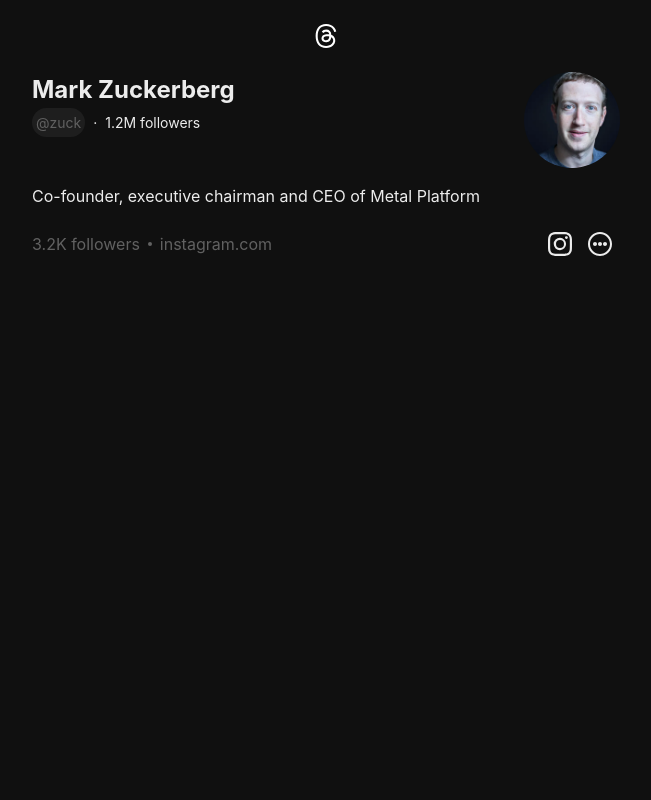
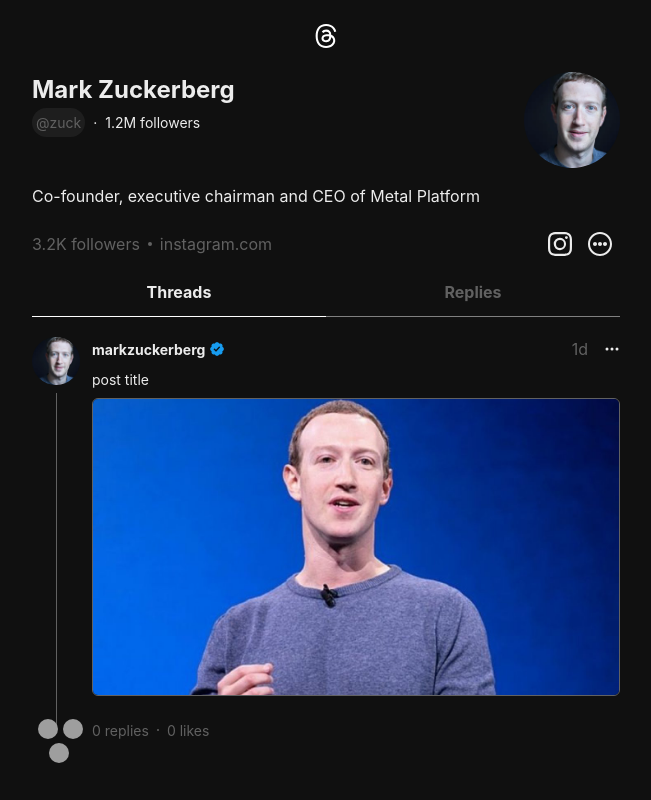
Before and after one commit to nunomh/mern-threads-asaprogrammer, a React (Vite) app in the folder frontend/: page /markzuckerberg in a window 1280 px wide. Shown: the whole page, without its empty margins (314-965 px from the left). Built offline with nearby package versions, Linux system fonts and the light colour scheme; grey boxes are pictures that could not be loaded.

Commit message:
Create UserPost component

```diff
--- a/frontend/src/components/UserHeader.jsx
+++ b/frontend/src/components/UserHeader.jsx
@@ -75,6 +75,22 @@ const UserHeader = () => {
                     </Box>
                 </Flex>
             </Flex>
+
+            <Flex w={'full'}>
+                <Flex flex={1} borderBottom={'1.5px solid white'} justifyContent={'center'} pb={3} cursor={'pointer'}>
+                    <Text fontWeight={'bold'}>Threads</Text>
+                </Flex>
+                <Flex
+                    flex={1}
+                    borderBottom={'1px solid gray'}
+                    justifyContent={'center'}
+                    color={'gray.light'}
+                    pb={3}
+                    cursor={'pointer'}
+                >
+                    <Text fontWeight={'bold'}>Replies</Text>
+                </Flex>
+            </Flex>
         </VStack>
     );
 };
--- /dev/null
+++ b/frontend/src/components/UserPost.jsx
@@ -0,0 +1,82 @@
+import { Avatar, Flex, Box, Text, Image } from '@chakra-ui/react';
+import { BsThreeDots } from 'react-icons/bs';
+import { Link } from 'react-router-dom';
+
+const UserPost = () => {
+    return (
+        <Link to="/markzuckerberg/post/1">
+            <Flex gap={3} mb={4} py={5}>
+                <Flex flexDirection={'column'} alignItems={'center'}>
+                    <Avatar size={'md'} name="Mark Zuckerberg" src="/zuck-avatar.png" />
+                    <Box w="1px" h={'full'} bg={'gray.light'} my={2}></Box>
+                    <Box position={'relative'} w={'full'}>
+                        <Avatar
+                            size="xs"
+                            name="John doe"
+                            src="https://bit.ly/dan-abramov"
+                            position={'absolute'}
+                            top={'0px'}
+                            left="15px"
+                            padding={'2px'}
+                        />
+                        <Avatar
+                            size="xs"
+                            name="John doe"
+                            src="https://bit.ly/sage-adebayo"
+                            position={'absolute'}
+                            bottom={'0px'}
+                            right="-5px"
+                            padding={'2px'}
+                        />
+                        <Avatar
+                            size="xs"
+                            name="John doe"
+                            src="https://bit.ly/prosper-baba"
+                            position={'absolute'}
+                            bottom={'0px'}
+                            left="4px"
+                            padding={'2px'}
+                        />
+                    </Box>
+                </Flex>
+                <Flex flex={1} flexDirection={'column'} gap={2}>
+                    <Flex justifyContent={'space-between'} w={'full'}>
+                        <Flex w={'full'} alignItems={'center'}>
+                            <Text fontSize={'sm'} fontWeight={'bold'}>
+                                markzuckerberg
+                            </Text>
+                            <Image src="/verified.png" w={4} h={4} ml={1} />
+                        </Flex>
+                        <Flex gap={4} alignItems={'center'}>
+                            <Text fontStyle={'sm'} color={'gray.light'}>
+                                1d
+                            </Text>
+                            <BsThreeDots />
+                        </Flex>
+                    </Flex>
+
+                    <Text fontSize={'sm'}>post title</Text>
+                    <Box borderRadius={6} overflow={'hidden'} border={'1px solid'} borderColor={'gray.light'}>
+                        <Image src="/post1.png" w={'full'} />
+                    </Box>
+
+                    <Flex gap={3} my={1}>
+                        {/* <Actions liked={liked} setLiked={setLiked} /> */}
+                    </Flex>
+
+                    <Flex gap={2} alignItems={'center'}>
+                        <Text color={'gray.light'} fontSize="sm">
+                            0 replies
+                        </Text>
+                        <Box w={0.5} h={0.5} borderRadius={'full'} bg={'gray.light'}></Box>
+                        <Text color={'gray.light'} fontSize="sm">
+                            0 likes
+                        </Text>
+                    </Flex>
+                </Flex>
+            </Flex>
+        </Link>
+    );
+};
+
+export default UserPost;
--- a/frontend/src/pages/UserPage.jsx
+++ b/frontend/src/pages/UserPage.jsx
@@ -1,9 +1,11 @@
 import UserHeader from '../components/UserHeader';
+import UserPost from '../components/UserPost';
 
 const UserPage = () => {
     return (
         <>
             <UserHeader />
+            <UserPost />
         </>
     );
 };
```
